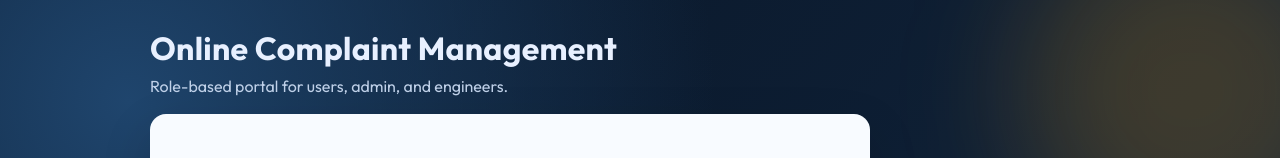
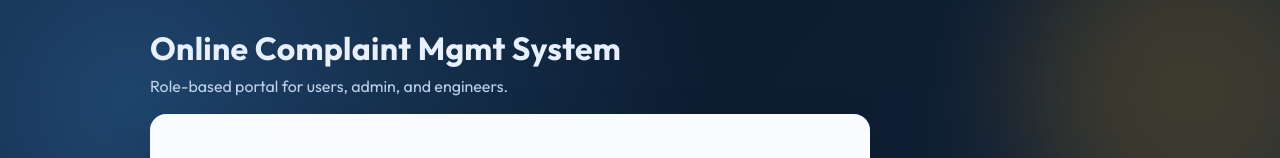
Before and after one commit to RoshniBanu/Complaint-Mgmt-System-Final, a plain HTML site: page index.html in a window 1280 px wide. Shown: the top 158 px of the page. Drawn offline with Linux system fonts and the light colour scheme.

Commit message:
Update header title to 'Online Complaint Mgmt System'

```diff
--- a/index.html
+++ b/index.html
@@ -14,7 +14,7 @@
   <div class="background-shape shape-b"></div>
   <main class="app">
     <header class="app-header">
-      <h1>Online Complaint Management</h1>
+      <h1>Online Complaint Mgmt System</h1>
       <p>Role-based portal for users, admin, and engineers.</p>
     </header>
 
```
